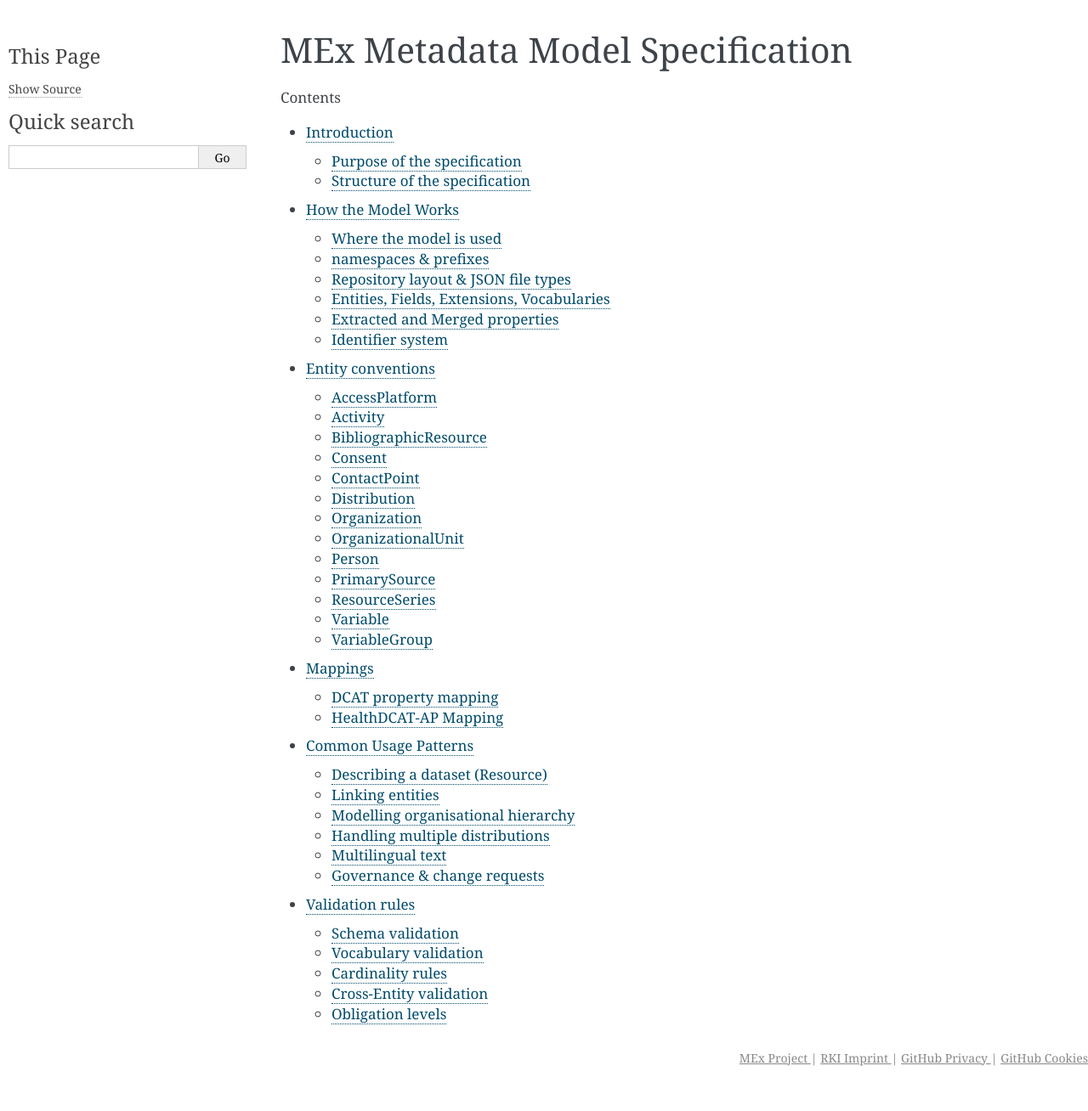
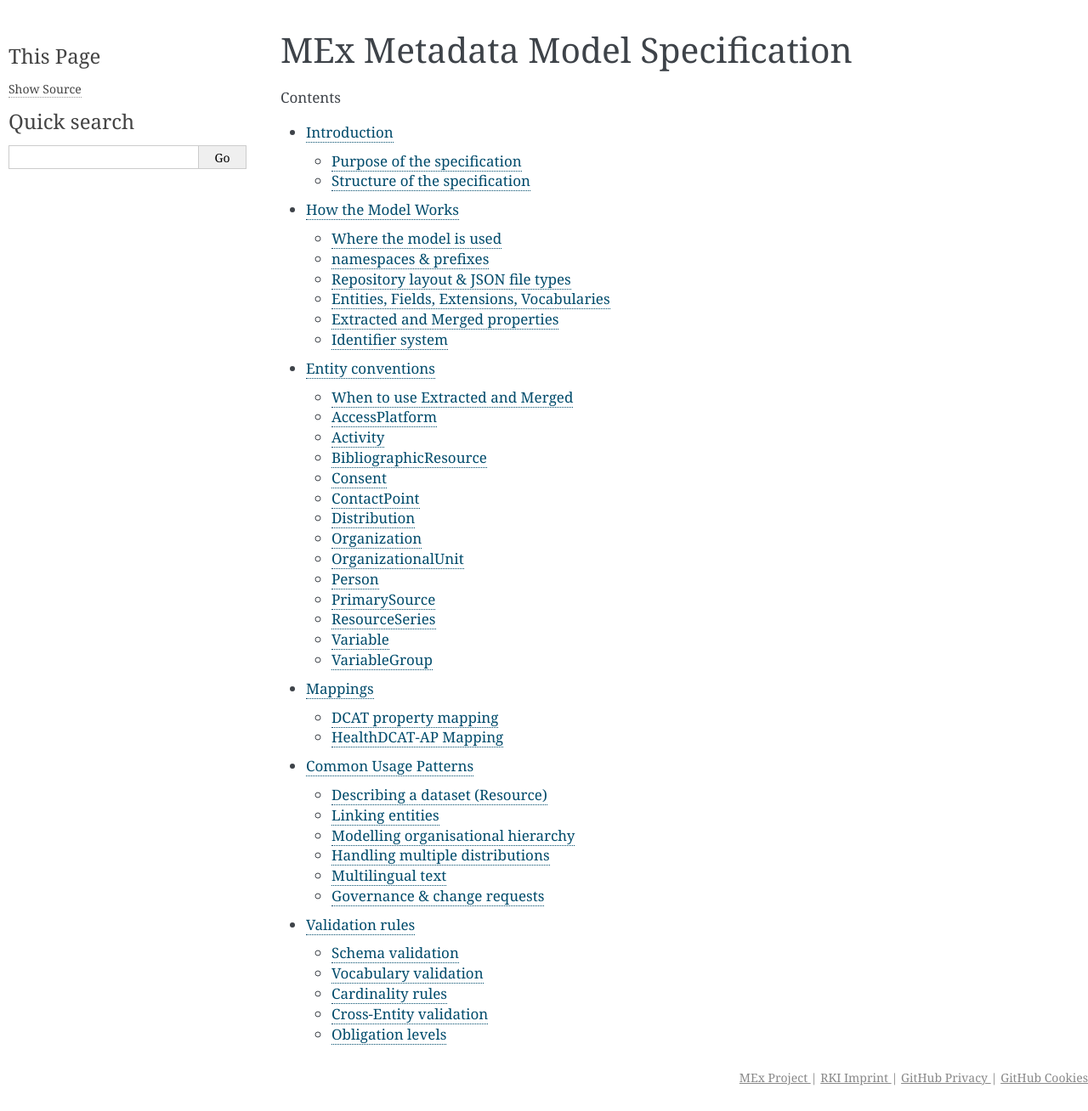
Before and after one commit to robert-koch-institut/mex-model, a Sphinx documentation site: the page built from docs/index.md, in a window 1280 px wide. Shown: the whole page at 85% size. Built offline with Sphinx 7.4.7, drawn with Linux system fonts in a browser that asks for light colours; pages that are not in the unit, such as notebooks, are missing from menus; before the commit the page ends 1285 px from its top, so only the background shows below that; part of the change alters nothing that is shown.

Commit message:
delete all specific texts for Extracted[EntityType] in the respective sections to avoid duplication and for better maintainability, add a sections at the beginning to generalize the deleted text fragments for handling Extracted and Merged items in entity-convention.md

```diff
--- a/docs/entity-conventions.md
+++ b/docs/entity-conventions.md
@@ -2,21 +2,23 @@
 
 Both the Extracted and Merged variants share the same set of descriptive properties. The Extracted variant additionally carries the four mandatory provenance properties (`identifier`, `hadPrimarySource`, `identifierInPrimarySource`, `stableTargetId`), while the Merged variant carries only `identifier` alongside descriptive properties. The Merged variant additionally includes `supersededBy`, which allows a deprecated or duplicate Merged entity to point to the preferred replacement.
 
-The Merged variant is the normalised, deduplicated record that consolidates descriptions from one or more primary sources. If a Merged entity has been superseded by another, e.g. following deduplication, the `supersededBy` property will point to the preferred replacement.
+The Merged variant is the normalized, deduplicated record that consolidates descriptions from one or more primary sources. If a Merged entity has been superseded by another, e.g. following deduplication, the `supersededBy` property will point to the preferred Merged item.
+
+## When to use Extracted and Merged
+
+Use `Extracted[EntityType]` when ingesting an item from a primary source system via an ETL pipeline. Each extracted record represents the item as described by that specific source, carrying the provenance properties that trace it back to its origin.
+
+Use `Merged[EntityType]` when referencing an item from another entity, or when consuming metadata in the catalogue or downstream systems.
 
 ## AccessPlatform
 
-The AccessPlatform entity describes a technical system or service that provides access to distributions or resources. It corresponds to `dcat:DataService`.
+The `AccessPlatform` entity describes a technical system or service that provides access to distributions and/or resources. It corresponds to `dcat:DataService`.
 
 ### When to use
 
-Use `AccessPlatform` to describe any technical system, API, or service through which a dataset or distribution can be accessed. For example, a REST API, a file server, a database interface, or a web portal. The entity captures both the technical characteristics of the access mechanism and the organisational responsibility for it.
+Use `AccessPlatform` to describe any technical system, API, or service through which a dataset or distribution can be accessed. For example, a REST API, a file server, a database interface, or a web portal. The entity captures both the technical characteristics of the access mechanism and the organizational responsibility for it.
 
 `AccessPlatform` should not be confused with `Distribution`, which describes a specific representation or download of a dataset. An `AccessPlatform` is the system through which one or more distributions are made available. A `Distribution` is the artefact that is made available through it.
-
-Use `ExtractedAccessPlatform` when ingesting access platform metadata from a primary source system via an ETL pipeline. Each extracted record represents the platform as described by that specific source, carrying the provenance properties that trace it back to its origin.
-
-Use `MergedAccessPlatform` when referencing an access platform from another entity, or when consuming access platform metadata in the catalogue or downstream systems.
 
 ### Mandatory fields & expected values
 
@@ -84,10 +86,6 @@ The `Activity` entity describes any activity carried out by the RKI, whether it
 Use `Activity` to describe a research project, a statutory task performed under federal law, or any other organised activity conducted at the RKI. Activities provide essential context for datasets. A `Resource` can reference the `Activity` that generated it via the wasGeneratedBy property.
 
 `Activity` should not be confused with `Resource`, which describes the data itself. An `Activity` is the process or project that produced or is associated with data. A `Resource` is the dataset that resulted from or is used within that activity.
-
-Use `ExtractedActivity` when ingesting activity metadata from the primary source system such as a project database or HR system. Each extracted record represents the activity as described by that specific source.
-
-Use `MergedActivity` when referencing an activity from another entity, for example when linking a `Resource` to the project that generated it, when linken an `Activity` to a succeeding activity, or when consuming activity metadata in the catalogue.
 
 ### Mandatory fields & expected values
 
@@ -166,10 +164,6 @@ Use `BibliographicResource` to describe any publication associated with RKI rese
 
 `BibliographicResource` should not be confused with `Resource`, which describes a dataset or data collection. A `BibliographicResource` is a published document, a `Resource` is research data.
 
-Use `ExtractedBibliographicResource` when ingesting publication metadata from a primary source such as a publication database or repository.
-
-Use `MergedBibliographicResource` when referencing a publication from another entity, or when consuming publication metadata in the catalogue.
-
 ### Mandatory fields & expected values
 
 | Property | Variant | Type | Expected value |
@@ -234,10 +228,6 @@ The `Consent` entity records a data subject's consent for the use of their perso
 
 Use `Consent` to document GDPR-relevant consent records associated with research data. This entity is specific to the data privacy domain and is unlikely to be populated via automated extraction from most source systems.
 
-Use `ExtractedConsent` when ingesting consent records from a primary source that manages participant consent.
-
-Use `MergedConsent` when referencing a consent record fom another entity or consuming it downstream.
-
 ### Mandatory fields & extracted values
 
 | Property | Variant | Type | Expected value |
@@ -298,10 +288,6 @@ Use `ContactPoint` when a contact for an entity is a shared functional address,
 
 `ContactPoint` should not be confused with `Person`, which represents an individual. If a named individual is mentioned, use a reference to a `MergedPerson`. If the contact is a role-based or shared address, use `ContactPoint`.
 
-Use `ExtractedContactPoint` when ingesting contact point metadata from a primary source system.
-
-Use `MergedContactPoint` when referencing a contact point from another entity such as an `Activity` or `Resource`.
-
 ### Mandatory fields & expected values
 
 | Property | Variant | Type | Expected value |
@@ -354,10 +340,6 @@ The `Distribution` entity describes a specific representation or downloadable fo
 Use `Distribution` to describe a specific file, format, or access form of a Resource, for example a CSV file, an API response, or a ZIP archive. A single Resource may have multiple `Distribution` items, one per format or access method.
 
 `Distribution` should not be confused with `AccessPlatform`. A `Distribution` is the artefact, the specific file or data representation. An `AccessPlatform` is the system through which it is served.
-
-Use `ExtractedDistribution` when ingesting distribution metadata from a primary source system.
-
-Use `MergedDistribution` when referencing a distribution from a Resource or consuming distribution metadata in the catalogue or downstream systems.
 
 ### Mandatory fields & expected values
 
@@ -421,10 +403,6 @@ Use `Organization` to represent an external institution, for example a funding b
 
 `Organization` should thus not be confused with `OrganizationalUnit`, which represents departments and units within the RKI. If the entity is part of the RKI, use `OrganizationalUnit`. If it is an external body, use `Organization`.
 
-Use `ExtractedOrganization` when ingesting external organisation metadata from a primary source, for example from Wikidata.
-
-Use `MergedOrganization` when referencing an external organisation from another entity, such as the `funderOrComissioner` or `externalAssociate` of an `Activity`.
-
 ### Mandatory fields & expected values
 
 | Property | Variant | Type | Expected value |
@@ -482,10 +460,6 @@ The `OrganizationalUnit` entity represents a department, team, or administrative
 Use `OrganizationalUnit` to represent any internal RKI structural unit: a department, a reference centre, a working group, or a project team. Organisational units can be arranged in a hierarchy using the `parentUnit` and `unitOf` properties.
 
 `OrganizationalUnit` should not be confused with `Organization`, which represents external institutions. If the body is part of the RKI, use `OrganizationalUnit`.
-
-Use `ExtractedOrganizationalUnit` when ingesting unit metadata from a primary source such as a database or organisational directory.
-
-Use `MergedOrganizationalUnit` when referencing an RKI unit from another entity, for example as the `responsibleUnit` of an `Activity` or the `unitInCharge` of an `AccessPlatform`.
 
 ### Mandatory fields & expected values
 
@@ -545,10 +519,6 @@ Use `Person` to represent a named individual, for example a person involved in a
 
 Person should not be confused with `ContactPoint`, which represents a shared functional address rather than an individual. If the contact is role-based or shared, use `ContactPoint`. if it is a specific named person, use `Person`.
 
-Use `ExtractedPerson` when ingesting person metadata from a primary source.
-
-Use `MergedPerson` when referencing an individual from another entity, for example as the `involvedPerson` of a project.
-
 ### Mandatory fields & expected values
 
 | Property | Variant | Type | Expected value |
@@ -607,10 +577,6 @@ Use `PrimarySource` to describe a system, database, or API that feeds metadata i
 
 `PrimarySource` is a technical provenance entity and is established when a new extractor pipeline is set up and registered in the system.
 
-Use `ExtractedPrimarySource` when registering a new source system in MEx.
-
-Use `MergedPrimarySource` when referencing the origin of an extracted record. This is the value supplied in the `hadPrimarySource` property of every Extracted entity.
-
 ### Mandatory fields & expected values
 
 | Property | Variant | Type | Expected value |
@@ -668,10 +634,6 @@ The `Resource` entity is the central entity of the MEx model. It describes a dat
 Use `Resource` to describe any research dataset or data collection produced or managed by the RKI, e.g. surveillance data, study data, registry data, or any other structured data asset. Resources are the central objects of discovery in the metadata catalogue.
 
 A `Resource` describes the dataset as a whole. Its individual access forms or file representations are described as `Distribution` entities. The project or activity that produced it is described as an `Activity` linked via `wasGeneratedBy`. Individual data variables within it may be described as Variable entities.
-
-Use `ExtractedResource` when ingesting dataset metadata from a primary source system such as a data repository or research database.
-
-Use `MergedResource` when referencing a dataset from another entity, or when consuming dataset metadata in the catalogue.
 
 ### Mandatory fields & expected values
 
@@ -738,10 +700,6 @@ The `ResourceSeries` entity describes a collection of resources that are publish
 Use `ResourceSeries` to represent a named series of related datasets that are released over time or in parts. For example, a weekly epidemiological bulletin where each edition is its own `Resource`, or a multi-wave survey where each wave produces a separate dataset.
 
 `ResourceSeries` should not be confused with `Resource`, which describes a single dataset. A `ResourceSeries` is the umbrella that groups multiple `Resource` entities. It should also not be confused with `VariableGroup`, which groups variables within a single resource rather than grouping resources together.
-
-Use `ExtractedResourceSeries` when ingesting series metadata from a primary source system.
-
-Use `MergedResourceSeries` when referencing a series from another entity or consuming series metadata in the catalogue.
 
 ### Mandatory fields & expected values
 
@@ -830,10 +788,6 @@ Use `Variable` to describe individual fields or variables within a `Resource`, p
 
 `Variable` should not be confused with `VariableGroup`, which is a logical grouping of multiple variables. A `Variable` is the individual field. A `VariableGroup` is the container that organises related variables.
 
-Use `ExtractedVariable` when ingesting variable-level metadata from a data dictionary or codebook in a primary source system.
-
-Use `MergedVariable` when referencing a variable from another entity or consuming variable metadata in the catalogue's dedicated variable search view.
-
 ### Mandatory fields & expected values
 
 | Property | Variant | Type | Expected value |
@@ -897,10 +851,6 @@ Use `VariableGroup` when variables within a `Resource` can be meaningfully organ
 
 `VariableGroup` should not be confused with `Variable`. A `VariableGroup` is the container. Individual fields belong in `Variable` entities that reference the group.
 
-Use `ExtractedVariableGroup` when ingesting grouping structure from a data dictionary or codebook in a primary source system.
-
-Use `MergedVariableGroup` when referencing a variable group from another entity or consuming variable group metadata in the catalogue.
-
 ### Mandatory fields & expected values
 
 | Property | Variant | Type | Expected value |
```
